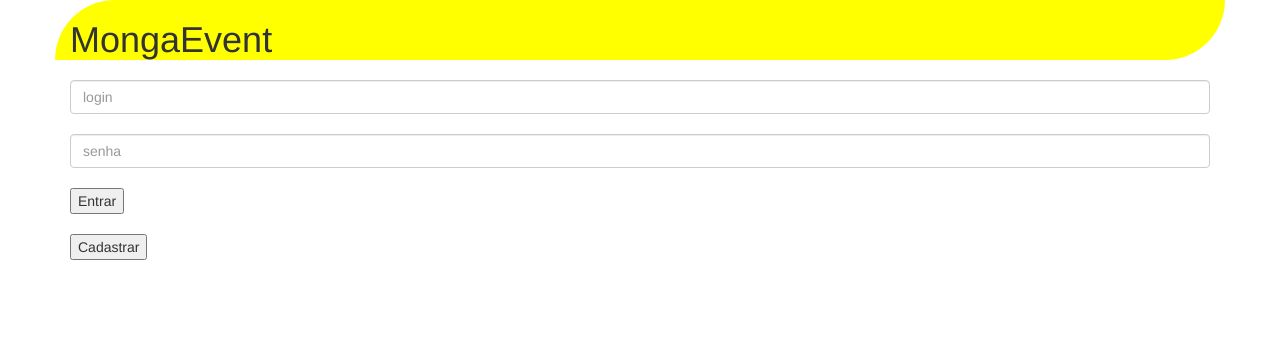
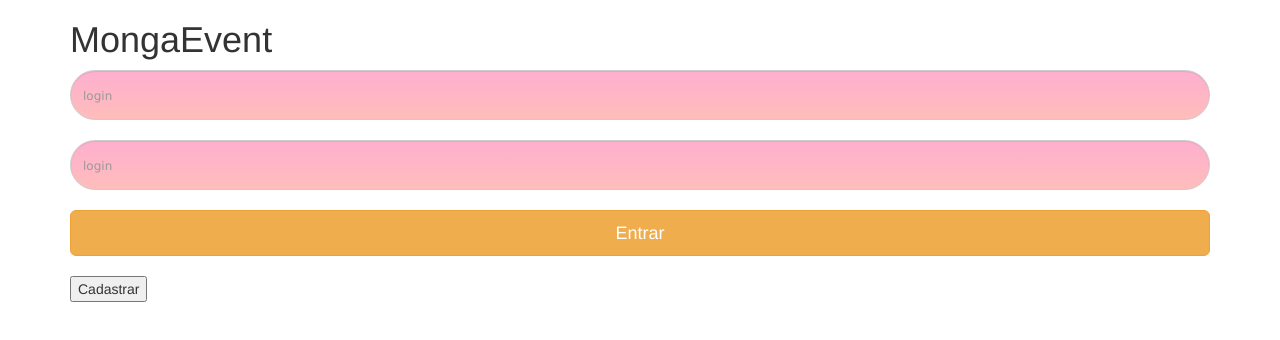
Before and after one commit to yvolourenzo/Hackaton---Turismo-Inteligente, a website: page www/index.html in a window 1280 px wide. Drawn offline with Linux system fonts and the light colour scheme.

Commit message:
Mudando a tela de login

```diff
--- a/www/css/style.css
+++ b/www/css/style.css
@@ -1,9 +1,5 @@
 /**/
-.bar{
-  background: yellow;
-  border-radius: 120px 0px 120px 0px;
-  height: 60px;
-}
+
 .navbar {
   position: fixed;
   bottom: 0;
@@ -68,3 +64,38 @@
   border: none;
   height: 30px;
 }
+
+.form-control{
+  width: 100%;
+  height: 50px;
+  border-radius: 40px;
+  background-image: linear-gradient(to bottom, #FEAFCF, #FFC1B4 130%);
+
+}
+
+::-webkit-input-placeholder {
+   color: rgb(255, 255, 255);
+   font: 12px verdana, arial, sans-serif;
+}
+
+:-moz-placeholder {
+   color: rgb(255, 255, 255);
+   font: 12px verdana, arial, sans-serif;
+}
+
+::-moz-placeholder {
+   color: rgb(255, 255, 255);
+   font: 12px verdana, arial, sans-serif;
+}
+
+:-ms-input-placeholder {
+   color: rgb(255, 255, 255);
+   font: 12px verdana, arial, sans-serif;
+}
+.a{
+  margin-top: 20px;
+}
+.btn{
+  margin-top: 20px;
+  width: 100%;
+}
--- a/www/index.html
+++ b/www/index.html
@@ -23,33 +23,40 @@
          <h1>MongaEvent</h1>
          </div>
        </div>
+
 <div class="row">
+
     <div class="col-xs-12 login">
-           <br>
         <input class="form-control" id="login" placeholder="login" type="text">
-           <br>
+    </div>
+
+</div>
+
+<div class="row a">
+
+         <div class="col-xs-12 senha">
+             <input class="form-control" id="senha" placeholder="login" type="text">
+         </div>
+
+</div>
+
+<div class="row">
+     <div class="col-xs-12">
+       <button class="btn btn-lg btn-warning" id="entrar">Entrar</button>
      </div>
 </div>
-       <div class="row">
-       <div class="col-xs-12 senha">
-         <input class="form-control" id="senha" placeholder="senha" type="text">
-         <br>
-       </div>
-   </div>
-   <div class="row">
-     <div class="col-xs-12">
-       <button class="" id="entrar">Entrar</button>
-     </div>
-   </div>
+
 <div class="row">
      <div class="col-xs-12">
        <br>
        <button class="" id="cadastrar">Cadastrar</button>
      </div>
 </div>
-     </div>
+
 </div>
 </body>
+
 </html>
+
 <script src="js/jquery-3.4.1.min.js"></script>
 <script src="js/cadastrar.js"></script>
```
Lines whose indentation alone changed are shown as unchanged.
